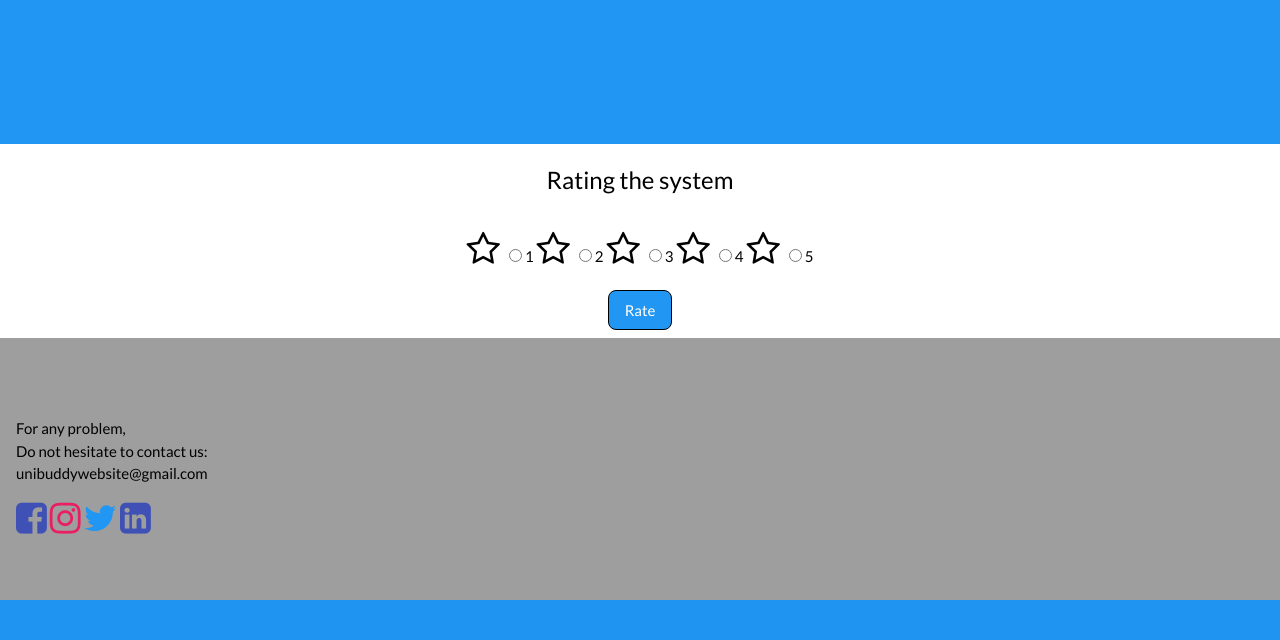
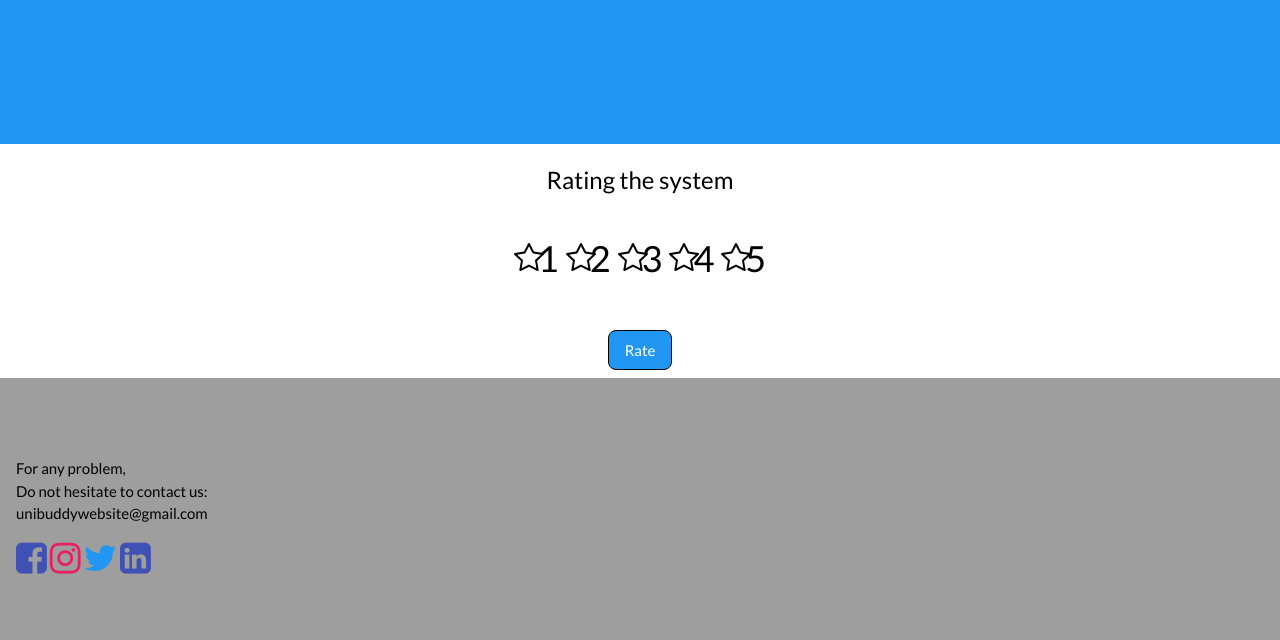
Before and after one commit to ludoviconatoli/unibuddy, a Flask app: page /rate/ in a window 1280 px wide. Shown: the part 430-1070 px from the top of the page. Before the commit the page ends 1030 px from the top, so only its background shows below. Run offline with Flask 2, Linux system fonts and the light colour scheme; the visitor is signed in with stand-in values (Sample User, id 1); some libraries are stand-ins or nearby versions.

Commit message:
end of code

```diff
--- /dev/null
+++ b/project/static/website_style.css
@@ -0,0 +1,17 @@
+input[type='radio'] {
+    position: absolute;
+    display: none;
+}
+input[type='radio'] + label:after{ content: none}
+input[type='radio'] + label {
+    margin: 0;
+    padding: 2px 0 0px 24px;
+    cursor: pointer;
+    background: url(images/star.svg) left center no-repeat;
+    cursor: pointer;
+}
+
+input[type='radio']:checked + label {
+
+    background-image: url(images/star-fill.svg);
+}
--- a/project/templates/base.html
+++ b/project/templates/base.html
@@ -8,6 +8,7 @@
     <link rel="stylesheet" href="https://fonts.googleapis.com/css?family=Lato">
     <link rel="stylesheet" href="https://fonts.googleapis.com/css?family=Montserrat">
     <link rel="stylesheet" href="https://cdnjs.cloudflare.com/ajax/libs/font-awesome/4.7.0/css/font-awesome.min.css">
+    <link rel="stylesheet" type="text/css" href="/static/website_style.css">
     <style>
         body,h1,h2,h3,h4,h5,h6 {font-family: "Lato", sans-serif}
         .w3-bar,h1,button {font-family: "Montserrat", sans-serif}
--- a/project/templates/rate.html
+++ b/project/templates/rate.html
@@ -5,12 +5,12 @@
             <h3>Rating the system</h3>
             <form action="{{ url_for('rate') }}#inizio" method="POST">
                 {{ rform.hidden_tag() }} <br>
-                {% for subfield in rform.rating %}
-                    <span class="fa fa-star-o" style="font-size: 36px">
+                <div class="w3-xxlarge">
+                    {% for subfield in rform.rating %}
                         {{ subfield }}
-                    </span>
-                    {{ subfield.label() }}
-                {% endfor %}
+                        {{ subfield.label() }}
+                    {% endfor %}
+                </div>
                 <br><br>
                 {{ rform.submit(class="w3-button w3-blue w3-border w3-border-black w3-round-large") }}
             </form>
```
Also changed, not shown: project/static/images/star-fill.svg (added), project/static/images/star.svg (added).
